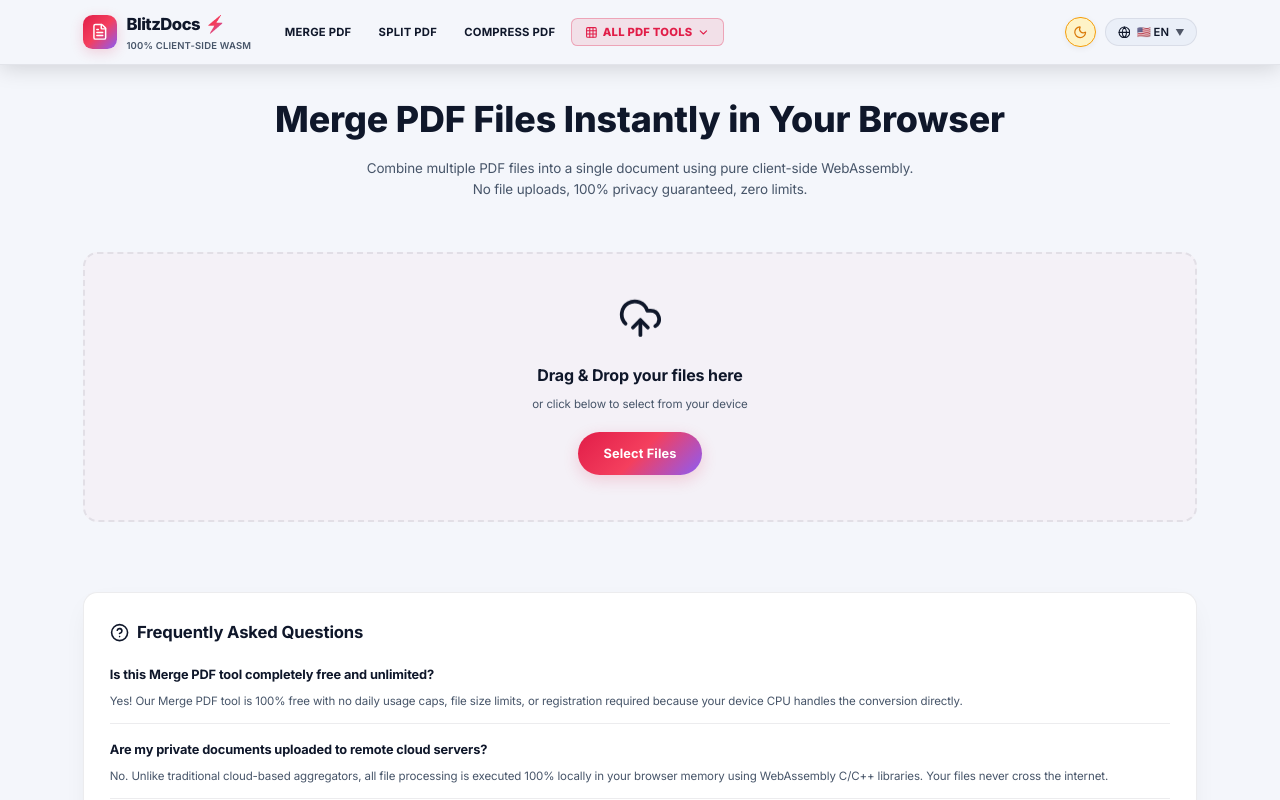
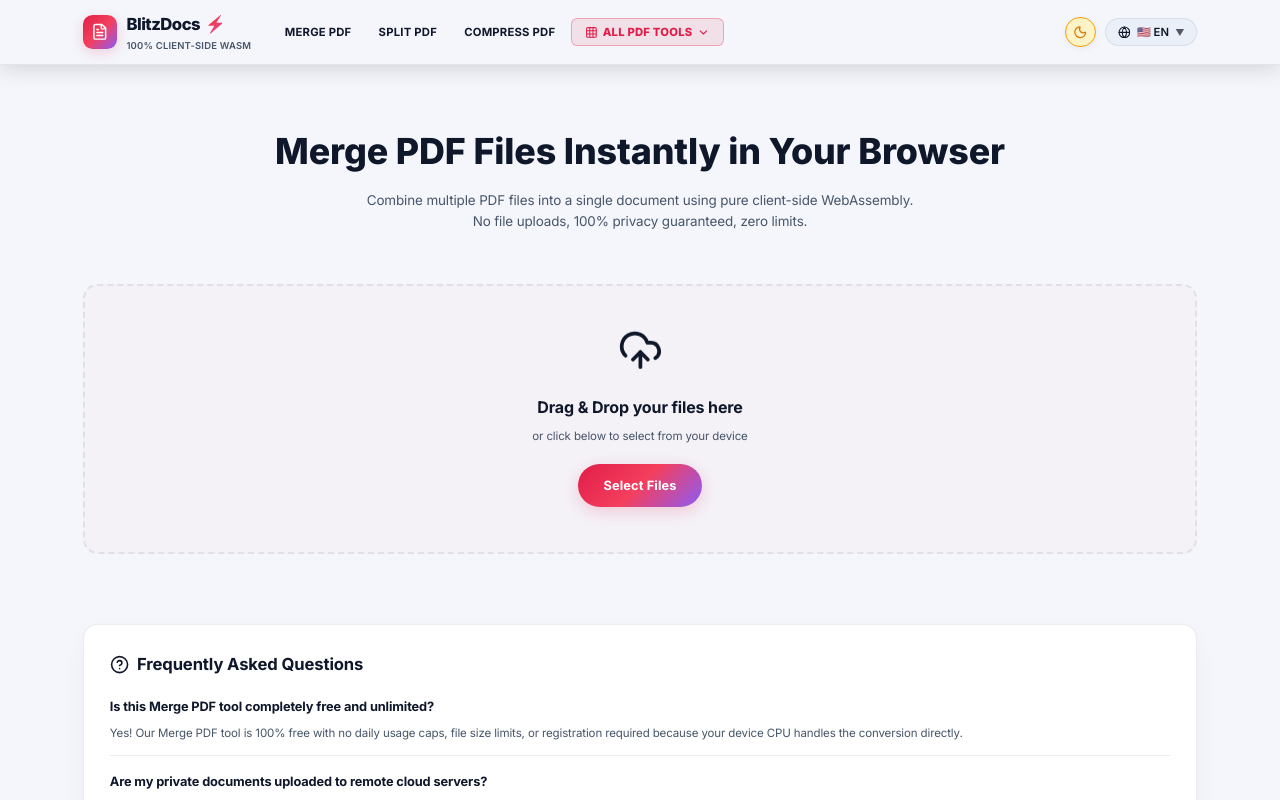
Before and after one commit to codesbykhairannoor/checkmyfile, a React (Vite) app: page / in a window 1280 px wide. Both pictures are taken after a click on the button "MERGE PDF". Shown: the top 800 px of the page. Built offline with nearby package versions, Linux system fonts and the light colour scheme.

Commit message:
style: increase top margin of the tool header to improve spacing from navbar

```diff
--- a/src/pages/ToolPage.tsx
+++ b/src/pages/ToolPage.tsx
@@ -228,7 +228,7 @@ export const ToolPage: React.FC<ToolPageProps> = ({ tool, currentLang, onEditorA
 
       {/* Header - Hidden in Workspace Mode and Result Mode to maximize preview space */}
       {files.length === 0 && !isCompleted && (
-        <div style={{ textAlign: 'center', marginBottom: 40 }}>
+        <div style={{ textAlign: 'center', marginBottom: 40, marginTop: 40 }}>
           <h1 style={{ fontSize: 'clamp(1.8rem, 4vw, 2.8rem)', fontWeight: 800, fontFamily: 'var(--font-display)', marginBottom: 12 }}>
             {seo.h1}
           </h1>
```
